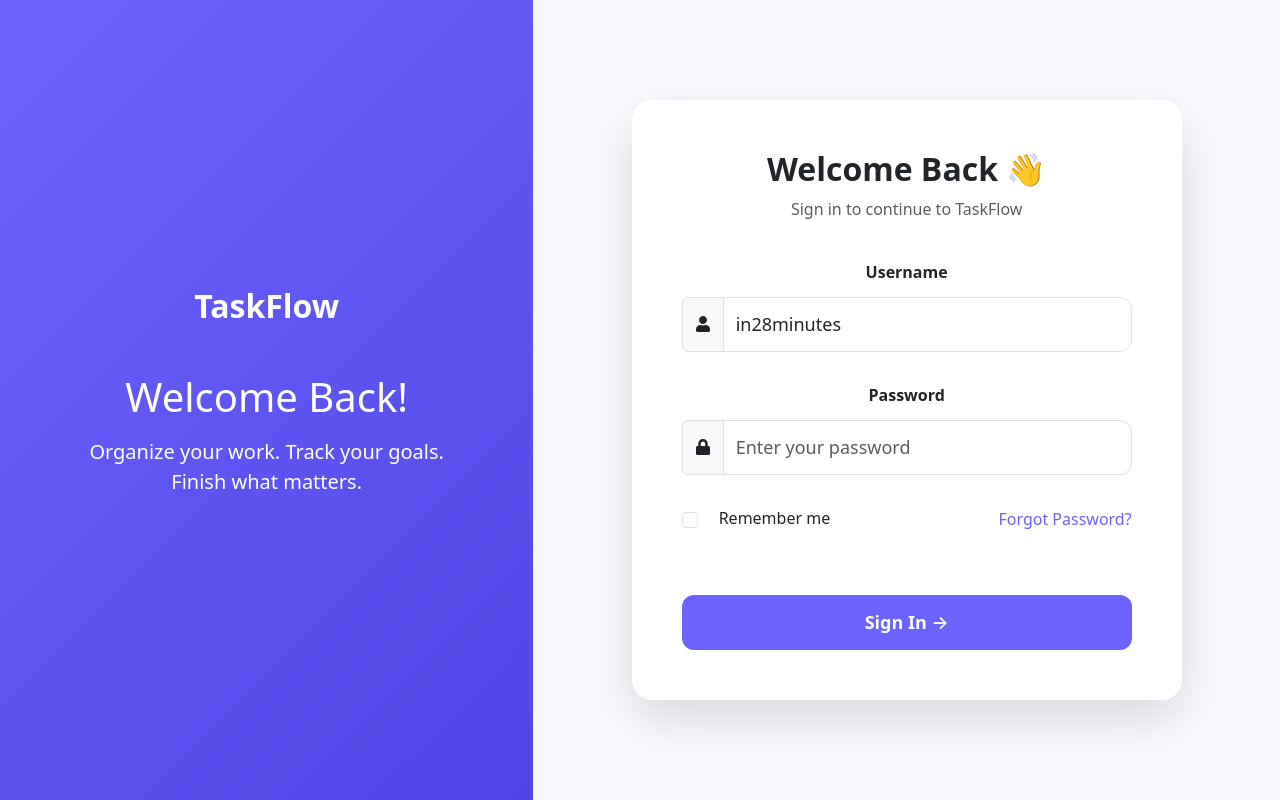
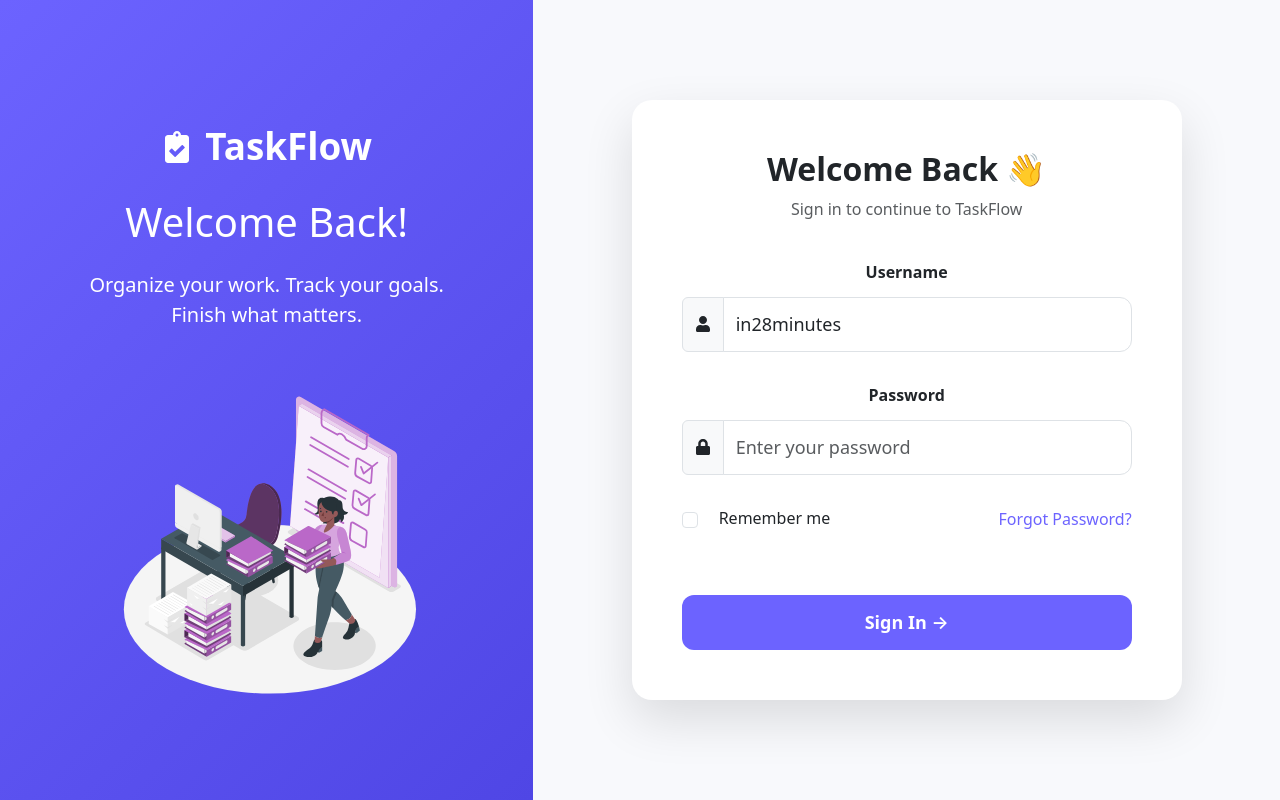
Before and after one commit to abhishekbhatt04/TaskFlow, a React (Create React App) app in the folder 01-frontend/todo-app/: page / in a window 1280 px wide. Built offline with nearby package versions, Linux system fonts and the light colour scheme.

Commit message:
Some modifications to login and navbar

```diff
--- a/01-frontend/todo-app/src/components/todo/HeaderComponent.css
+++ b/01-frontend/todo-app/src/components/todo/HeaderComponent.css
@@ -9,10 +9,20 @@
 }
 
 .taskflow-logo{
-    font-size:1.8rem;
-    font-weight:700;
-    color:#6C63FF !important;
-    text-decoration:none;
+    display: flex;
+    align-items: center;
+    gap: 1px;
+    font-size: 2rem;
+    font-weight: 700;
+    color: #000 !important;
+    text-decoration: none;
+    line-height: 1;
+}
+
+.taskflow-logo svg{
+    font-size: 1.7rem;
+    color: #6C63FF;
+    flex-shrink: 0;
 }
 
 .taskflow-link{
--- a/01-frontend/todo-app/src/components/todo/HeaderComponent.jsx
+++ b/01-frontend/todo-app/src/components/todo/HeaderComponent.jsx
@@ -1,37 +1,36 @@
-import { Link } from "react-router-dom"
-import { useAuth } from "./security/AuthContext"
+import { Link } from "react-router-dom";
+import { useAuth } from "./security/AuthContext";
 import { useLocation } from "react-router-dom";
-import './HeaderComponent.css'
-export default function HeaderComponent(){
+import "./HeaderComponent.css";
+import { FaClipboardCheck } from "react-icons/fa";
+export default function HeaderComponent() {
   // const authContext= useContext(AuthContext) using its easier version below
 
-    const authContext=useAuth()
-    const isAuthenticated=authContext.isAuthenticated
+  const authContext = useAuth();
+  const isAuthenticated = authContext.isAuthenticated;
   const logout = authContext.logout;
   // console.log(authContext)
   const location = useLocation();
 
   const hideHeader =
-        location.pathname === "/" ||
-        location.pathname === "/login";
+    location.pathname === "/" || location.pathname === "/login";
 
-    if(hideHeader){
+  if (hideHeader) {
     return null;
   }
 
-    return(
+  return (
     <header className="taskflow-header">
       <div className="container">
         <div className="row">
           <nav className="navbar navbar-expand-lg taskflow-navbar">
-
             <div className="container-fluid">
 
               <Link
                 className="navbar-brand taskflow-logo"
                 to="/welcome/in28minutes"
               >
-            🚀 TaskFlow
+                <FaClipboardCheck className="me-2" />TaskFlow
               </Link>
 
               <button
@@ -42,14 +41,8 @@ export default function HeaderComponent(){
               >
                 <span className="navbar-toggler-icon"></span>
               </button>
-
-        <div
-            className="collapse navbar-collapse"
-            id="navbarNav"
-        >
-
+              <div className="collapse navbar-collapse" id="navbarNav">
                 <ul className="navbar-nav mx-auto">
-
                   {isAuthenticated && (
                     <li className="nav-item">
                       <Link
@@ -63,25 +56,17 @@ export default function HeaderComponent(){
 
                   {isAuthenticated && (
                     <li className="nav-item">
-                        <Link
-                            className="nav-link taskflow-link"
-                            to="/todos"
-                        >
+                      <Link className="nav-link taskflow-link" to="/todos">
                         My Tasks
                       </Link>
                     </li>
                   )}
-
                 </ul>
 
                 <ul className="navbar-nav">
-
                   {!isAuthenticated && (
                     <li className="nav-item">
-                        <Link
-                            className="nav-link taskflow-link"
-                            to="/login"
-                        >
+                      <Link className="nav-link taskflow-link" to="/login">
                         Login
                       </Link>
                     </li>
@@ -98,17 +83,12 @@ export default function HeaderComponent(){
                       </Link>
                     </li>
                   )}
-
                 </ul>
-
               </div>
-
             </div>
-
           </nav>
         </div>
       </div>
     </header>
-
-    )
+  );
 }
--- a/01-frontend/todo-app/src/components/todo/LoginComponent.css
+++ b/01-frontend/todo-app/src/components/todo/LoginComponent.css
@@ -11,6 +11,12 @@
 
 .login-left-content{
     width:75%;
+    display:flex;
+    flex-direction:column;
+    align-items:center;
+    justify-content:center;
+    text-align:center;
+    padding-top:20px;
 }
 
 .login-card{
@@ -68,3 +74,24 @@
 .form-check-input {
     margin-top: 0;
 }
+
+.login-illustration{
+    width:320px;
+    max-width:90%;
+    margin-top:35px;
+}
+
+.login-logo{
+    display:flex;
+    align-items:center;
+    justify-content:center;
+    gap:12px;
+    color:white;
+    font-size:2.3rem;
+    font-weight:700;
+}
+
+.logo-icon{
+    font-size:2rem;
+    color:white;
+}
--- a/01-frontend/todo-app/src/components/todo/LoginComponent.jsx
+++ b/01-frontend/todo-app/src/components/todo/LoginComponent.jsx
@@ -3,6 +3,8 @@ import "./LoginComponent.css";
 import { useNavigate } from "react-router-dom";
 import { useAuth } from "./security/AuthContext";
 import { FaUser, FaLock } from "react-icons/fa";
+import taskAmico from "./assests/Task-amico.svg";
+import { FaClipboardCheck } from "react-icons/fa";
 export default function LoginComponent() {
   <h1>Lets start with your login!</h1>;
   const [username, setUsername] = useState("in28minutes");
@@ -57,13 +59,22 @@ export default function LoginComponent() {
         {/* Left Side */}
         <div className="col-lg-5 d-none d-lg-flex login-left">
           <div className="login-left-content">
-            <h2 className="fw-bold text-white">TaskFlow</h2>
+            <div className="login-logo">
+              <FaClipboardCheck className="logo-icon" />
+              <span>TaskFlow</span>
+            </div>
 
-            <h1 className="text-white mt-5">Welcome Back!</h1>
+            <h1 className="text-white mt-4">Welcome Back!</h1>
 
             <p className="text-white mt-3 fs-5">
               Organize your work. Track your goals. Finish what matters.
             </p>
+
+            <img
+              src={taskAmico}
+              alt="Task Management"
+              className="login-illustration"
+            />
           </div>
         </div>
 
```
Also changed, not shown: 01-frontend/todo-app/src/components/todo/assests/Task-amico.svg (added), 01-frontend/todo-app/src/components/todo/assests/logo.png (added). Lines whose indentation alone changed are shown as unchanged.
